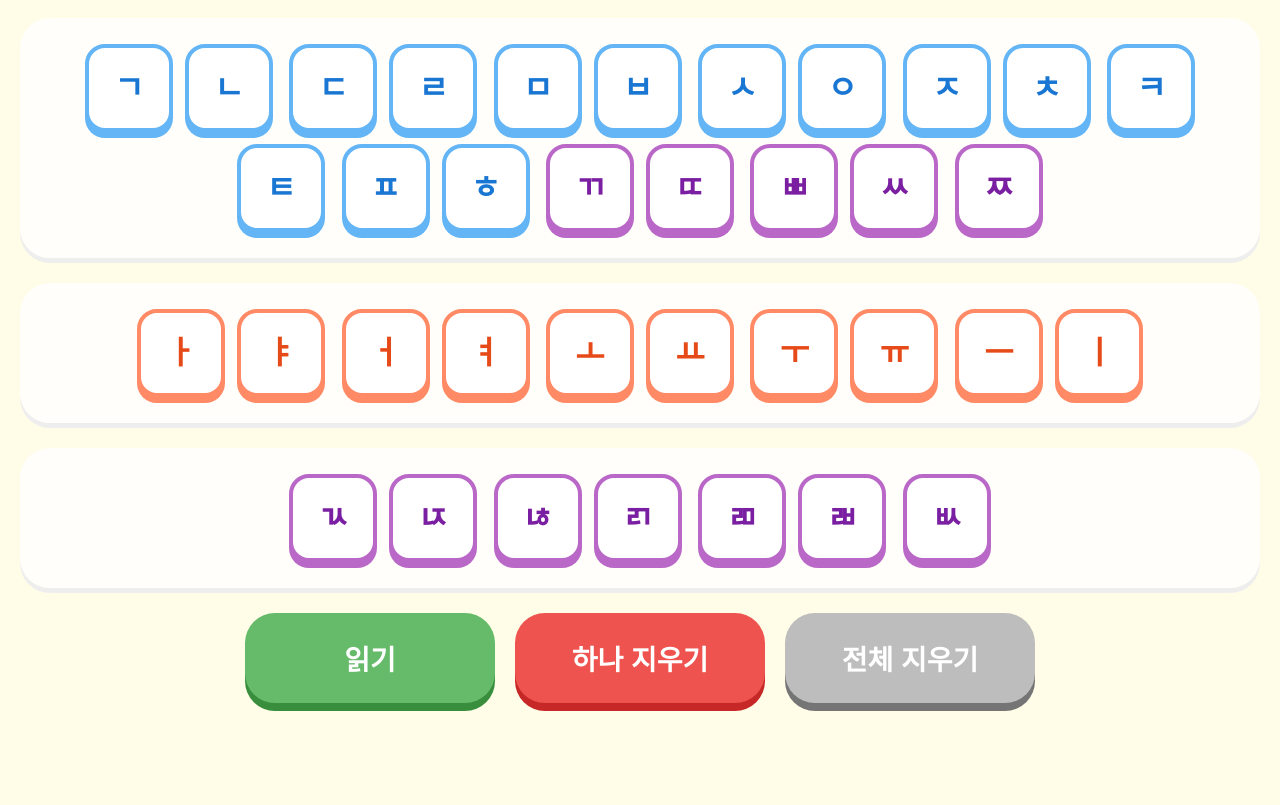
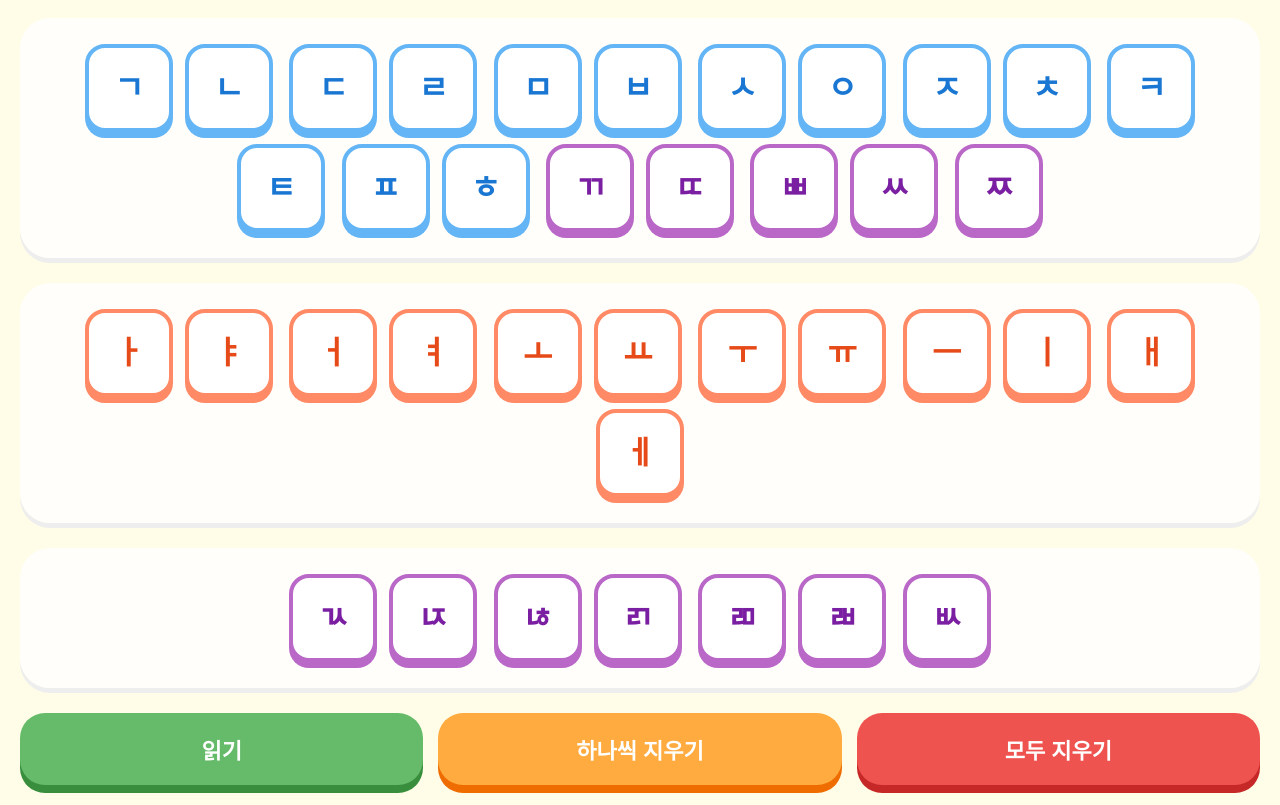
Before and after one commit to rkdusl0727-beep/eojin-hangul1, a plain HTML site: page index.html in a window 1280 px wide. Shown: the part 234-1039 px from the top of the page. Before the commit the page ends 957 px from the top, so only its background shows below. Drawn offline with Linux system fonts and the light colour scheme.

Commit message:
Update index.html

```diff
--- a/index.html
+++ b/index.html
@@ -14,11 +14,11 @@
         .consonant { border-color: #64B5F6; color: #1976D2; box-shadow: 0 6px 0 #64B5F6; }
         .vowel { border-color: #FF8A65; color: #E64A19; box-shadow: 0 6px 0 #FF8A65; }
         .double { border-color: #BA68C8; color: #7B1FA2; box-shadow: 0 6px 0 #BA68C8; }
-        .control-panel { display: flex; justify-content: center; gap: 20px; margin-top: 20px; }
-        .control { padding: 25px 40px; font-size: 28px; font-weight: bold; border-radius: 30px; border: none; cursor: pointer; color: white; flex: 1; max-width: 250px; }
+        .control-panel { display: flex; justify-content: center; gap: 15px; margin-top: 20px; }
+        .control { padding: 20px 10px; font-size: 22px; font-weight: bold; border-radius: 25px; border: none; cursor: pointer; color: white; flex: 1; min-width: 140px; transition: 0.2s; }
         .speak { background: #66BB6A; box-shadow: 0 8px 0 #388E3C; }
-        .delete { background: #EF5350; box-shadow: 0 8px 0 #C62828; }
-        .reset { background: #BDBDBD; box-shadow: 0 8px 0 #757575; }
+        .delete-one { background: #FFAB40; box-shadow: 0 8px 0 #EF6C00; } /* 하나씩 지우기 */
+        .delete-all { background: #EF5350; box-shadow: 0 8px 0 #C62828; } /* 모두 지우기 */
     </style>
 </head>
 <body>
@@ -42,6 +42,7 @@
         <div class="btn vowel" onclick="add('ㅗ')">ㅗ</div><div class="btn vowel" onclick="add('ㅛ')">ㅛ</div>
         <div class="btn vowel" onclick="add('ㅜ')">ㅜ</div><div class="btn vowel" onclick="add('ㅠ')">ㅠ</div>
         <div class="btn vowel" onclick="add('ㅡ')">ㅡ</div><div class="btn vowel" onclick="add('ㅣ')">ㅣ</div>
+        <div class="btn vowel" onclick="add('ㅐ')">ㅐ</div><div class="btn vowel" onclick="add('ㅔ')">ㅔ</div>
     </div>
     <div class="group">
         <div class="btn double" onclick="add('ㄳ')">ㄳ</div><div class="btn double" onclick="add('ㄵ')">ㄵ</div>
@@ -52,8 +53,8 @@
 
     <div class="control-panel">
         <button class="control speak" onclick="speak()">읽기</button>
-        <button class="control delete" onclick="del()">하나 지우기</button>
-        <button class="control reset" onclick="reset()">전체 지우기</button>
+        <button class="control delete-one" onclick="del()">하나씩 지우기</button>
+        <button class="control delete-all" onclick="reset()">모두 지우기</button>
     </div>
 
     <script>
@@ -89,18 +90,9 @@
                 msg.lang = 'ko-KR';
                 msg.rate = 0.6;
                 msg.pitch = 1.0;
-
-                const voices = window.speechSynthesis.getVoices();
-                const koVoice = voices.find(v => v.lang.includes('ko'));
-                if (koVoice) msg.voice = koVoice;
-
                 window.speechSynthesis.speak(msg);
-            }, 100);
+            }, 200);
         }
-
-        window.speechSynthesis.onvoiceschanged = () => {
-            window.speechSynthesis.getVoices();
-        };
     </script>
 </body>
 </html>
```
